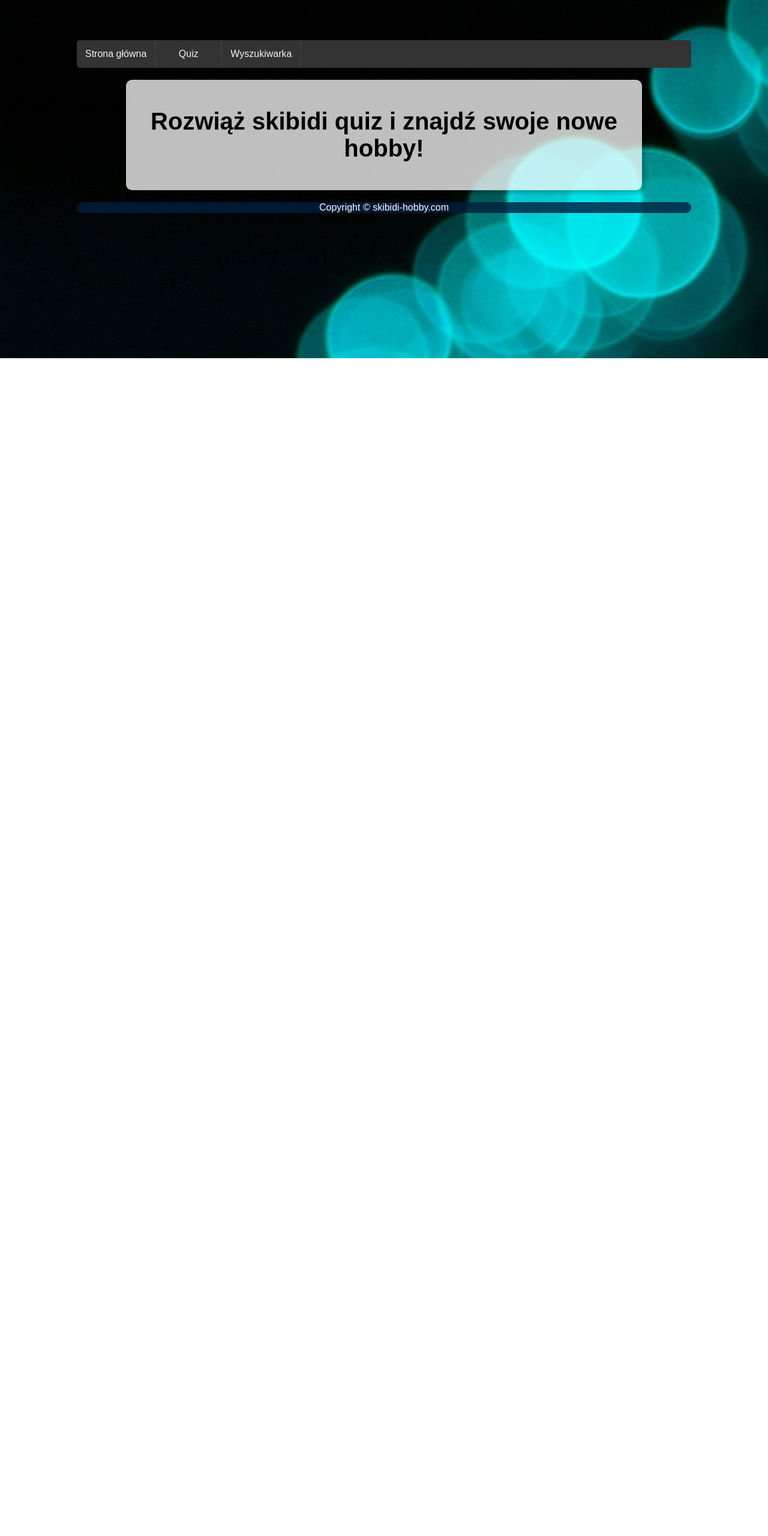
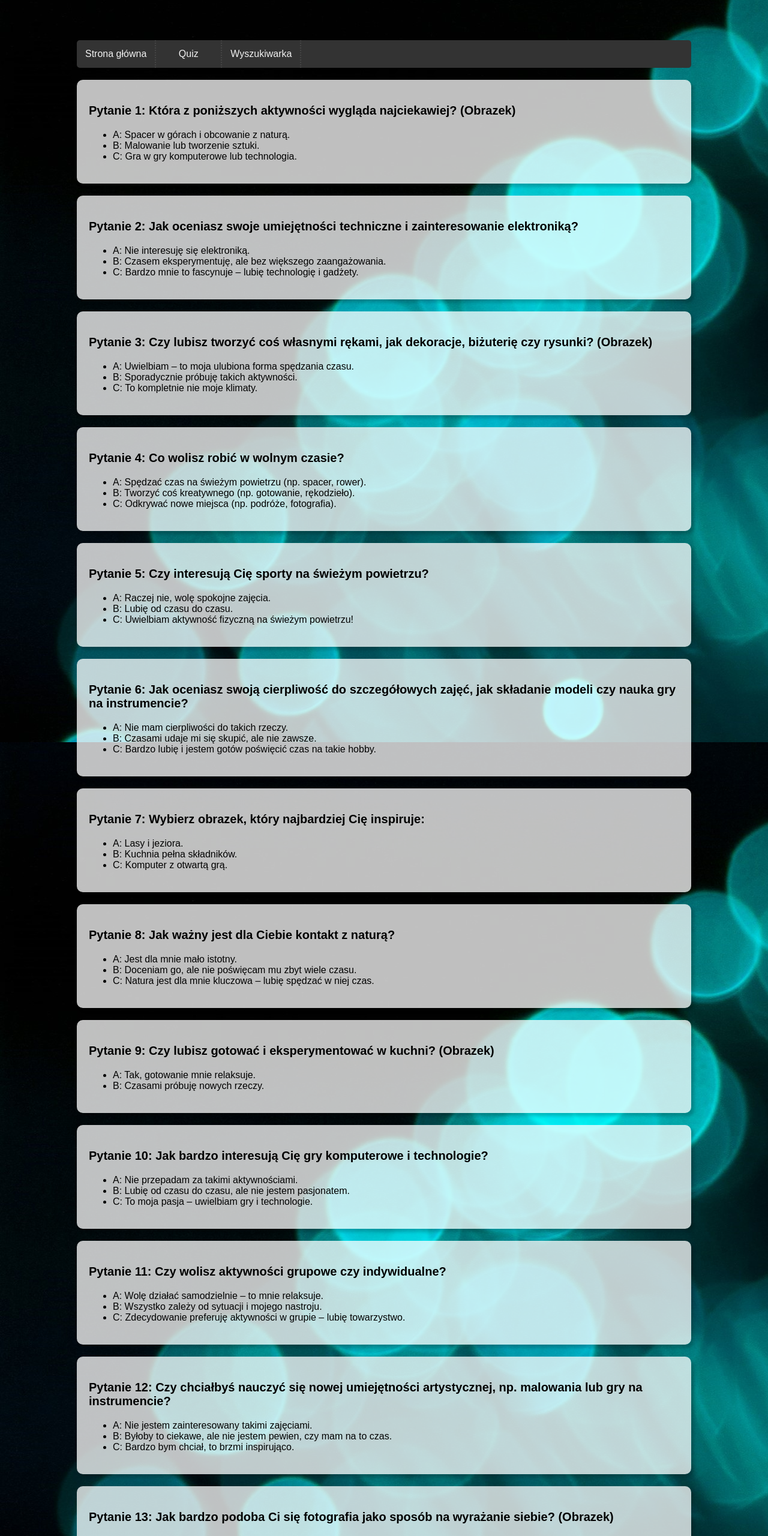
Before and after one commit to randomnamelester123/hakaton2024-skibidi-sigma-rizzlers, a React (Create React App) app in the folder frontend/hackathon2024/: page /quiz in a window 1280 px wide. Shown: the part 203-2763 px from the top of the page at 60% size. Before the commit the page ends 800 px from the top, so only its background shows below. Built offline with nearby package versions, Linux system fonts and the light colour scheme; a web font is replaced by a local one.

Commit message:
Odczytywanie pytań z quizu

```diff
--- a/frontend/hackathon2024/package.json
+++ b/frontend/hackathon2024/package.json
@@ -6,6 +6,7 @@
     "@testing-library/jest-dom": "^5.17.0",
     "@testing-library/react": "^13.4.0",
     "@testing-library/user-event": "^13.5.0",
+    "axios": "^1.7.8",
     "react": "^18.3.1",
     "react-dom": "^18.3.1",
     "react-router-dom": "^7.0.1",
--- /dev/null
+++ b/frontend/hackathon2024/public/question_template.json
@@ -0,0 +1,136 @@
+[
+  {
+    "id_pytania": 1,
+    "text_pytania": "Która z poniższych aktywności wygląda najciekawiej? (Obrazek)",
+    "answers": [
+      { "id": "A", "text": "Spacer w górach i obcowanie z naturą." },
+      { "id": "B", "text": "Malowanie lub tworzenie sztuki." },
+      { "id": "C", "text": "Gra w gry komputerowe lub technologia." }
+    ]
+  },
+  {
+    "id_pytania": 2,
+    "text_pytania": "Jak oceniasz swoje umiejętności techniczne i zainteresowanie elektroniką?",
+    "answers": [
+      { "id": "A", "text": "Nie interesuję się elektroniką." },
+      { "id": "B", "text": "Czasem eksperymentuję, ale bez większego zaangażowania." },
+      { "id": "C", "text": "Bardzo mnie to fascynuje – lubię technologię i gadżety." }
+    ]
+  },
+  {
+    "id_pytania": 3,
+    "text_pytania": "Czy lubisz tworzyć coś własnymi rękami, jak dekoracje, biżuterię czy rysunki? (Obrazek)",
+    "answers": [
+      { "id": "A", "text": "Uwielbiam – to moja ulubiona forma spędzania czasu." },
+      { "id": "B", "text": "Sporadycznie próbuję takich aktywności." },
+      { "id": "C", "text": "To kompletnie nie moje klimaty." }
+    ]
+  },
+  {
+    "id_pytania": 4,
+    "text_pytania": "Co wolisz robić w wolnym czasie?",
+    "answers": [
+      { "id": "A", "text": "Spędzać czas na świeżym powietrzu (np. spacer, rower)." },
+      { "id": "B", "text": "Tworzyć coś kreatywnego (np. gotowanie, rękodzieło)." },
+      { "id": "C", "text": "Odkrywać nowe miejsca (np. podróże, fotografia)." }
+    ]
+  },
+  {
+    "id_pytania": 5,
+    "text_pytania": "Czy interesują Cię sporty na świeżym powietrzu?",
+    "answers": [
+      { "id": "A", "text": "Raczej nie, wolę spokojne zajęcia." },
+      { "id": "B", "text": "Lubię od czasu do czasu." },
+      { "id": "C", "text": "Uwielbiam aktywność fizyczną na świeżym powietrzu!" }
+    ]
+  },
+  {
+    "id_pytania": 6,
+    "text_pytania": "Jak oceniasz swoją cierpliwość do szczegółowych zajęć, jak składanie modeli czy nauka gry na instrumencie?",
+    "answers": [
+      { "id": "A", "text": "Nie mam cierpliwości do takich rzeczy." },
+      { "id": "B", "text": "Czasami udaje mi się skupić, ale nie zawsze." },
+      { "id": "C", "text": "Bardzo lubię i jestem gotów poświęcić czas na takie hobby." }
+    ]
+  },
+  {
+    "id_pytania": 7,
+    "text_pytania": "Wybierz obrazek, który najbardziej Cię inspiruje:",
+    "answers": [
+      { "id": "A", "text": "Lasy i jeziora." },
+      { "id": "B", "text": "Kuchnia pełna składników." },
+      { "id": "C", "text": "Komputer z otwartą grą." }
+    ]
+  },
+  {
+    "id_pytania": 8,
+    "text_pytania": "Jak ważny jest dla Ciebie kontakt z naturą?",
+    "answers": [
+      { "id": "A", "text": "Jest dla mnie mało istotny." },
+      { "id": "B", "text": "Doceniam go, ale nie poświęcam mu zbyt wiele czasu." },
+      { "id": "C", "text": "Natura jest dla mnie kluczowa – lubię spędzać w niej czas." }
+    ]
+  },
+  {
+    "id_pytania": 9,
+    "text_pytania": "Czy lubisz gotować i eksperymentować w kuchni? (Obrazek)",
+    "answers": [
+      { "id": "A", "text": "Tak, gotowanie mnie relaksuje." },
+      { "id": "B", "text": "Czasami próbuję nowych rzeczy." }
+    ]
+  },
+  {
+    "id_pytania": 10,
+    "text_pytania": "Jak bardzo interesują Cię gry komputerowe i technologie?",
+    "answers": [
+      { "id": "A", "text": "Nie przepadam za takimi aktywnościami." },
+      { "id": "B", "text": "Lubię od czasu do czasu, ale nie jestem pasjonatem." },
+      { "id": "C", "text": "To moja pasja – uwielbiam gry i technologie." }
+    ]
+  },
+  {
+    "id_pytania": 11,
+    "text_pytania": "Czy wolisz aktywności grupowe czy indywidualne?",
+    "answers": [
+      { "id": "A", "text": "Wolę działać samodzielnie – to mnie relaksuje." },
+      { "id": "B", "text": "Wszystko zależy od sytuacji i mojego nastroju." },
+      { "id": "C", "text": "Zdecydowanie preferuję aktywności w grupie – lubię towarzystwo." }
+    ]
+  },
+  {
+    "id_pytania": 12,
+    "text_pytania": "Czy chciałbyś nauczyć się nowej umiejętności artystycznej, np. malowania lub gry na instrumencie?",
+    "answers": [
+      { "id": "A", "text": "Nie jestem zainteresowany takimi zajęciami." },
+      { "id": "B", "text": "Byłoby to ciekawe, ale nie jestem pewien, czy mam na to czas." },
+      { "id": "C", "text": "Bardzo bym chciał, to brzmi inspirująco." }
+    ]
+  },
+  {
+    "id_pytania": 13,
+    "text_pytania": "Jak bardzo podoba Ci się fotografia jako sposób na wyrażanie siebie? (Obrazek)",
+    "answers": [
+      { "id": "A", "text": "Uwielbiam fotografię." },
+      { "id": "B", "text": "Interesuje mnie, ale na razie jej nie próbowałem." },
+      { "id": "C", "text": "To nie dla mnie." }
+    ]
+  },
+  {
+    "id_pytania": 14,
+    "text_pytania": "Czy interesują Cię wycieczki i odkrywanie nowych miejsc? (Obrazek)",
+    "answers": [
+      { "id": "A", "text": "Uwielbiam podróże i odkrywanie nowych kultur." },
+      { "id": "B", "text": "Lubię czasem wybrać się w nowe miejsce." },
+      { "id": "C", "text": "Wolę zostawać w znanych mi miejscach." }
+    ]
+  },
+  {
+    "id_pytania": 15,
+    "text_pytania": "Jak bardzo interesuje Cię nauka o roślinach, ogrodnictwo lub praca w ogrodzie?",
+    "answers": [
+      { "id": "A", "text": "Nie jestem tym zainteresowany – to nie dla mnie." },
+      { "id": "B", "text": "Czasem myślę, że mogłoby to być ciekawe, ale nie próbowałem/am." },
+      { "id": "C", "text": "Bardzo mnie to fascynuje – uwielbiam zajmować się roślinami." }
+    ]
+  }
+]
--- a/frontend/hackathon2024/src/components/pages/quiz.jsx
+++ b/frontend/hackathon2024/src/components/pages/quiz.jsx
@@ -4,24 +4,12 @@ import Navigation from "../navigation/navigation";
 import Footer from "../footer/footer";
 import QuizSolver from "../quizSolver/quizSolver";
 
-const question1 = {
-    "_id": "questionId",
-    "questionText": "Jakie aktywno?ci Ci? interesuj??",
-    "answers": [
-    { "id": "A", "text": "Artystyczne (np. malowanie, rysowanie, fotografia)", "tags": ["artystyczne"] },
-    { "id": "B", "text": "Sportowe (np. bieganie, pi?ka no?na, joga)", "tags": ["sportowe"] },
-    { "id": "C", "text": "Naukowe (np. astronomia, biologia, chemia)", "tags": ["naukowe"] },
-    { "id": "D", "text": "Techniczne (np. programowanie, majsterkowanie, robotyka)", "tags": ["techniczne"] }
-    ],
-    "nextQuestionId": "nextQuestionId"
-};
-
 function Quiz(){
     return(
         <div className='mainContainer'>
             <Header/>
             <Navigation/>
-            <QuizSolver question={question1}/>
+            <QuizSolver address='/question_template.json'/>
             <Footer/>
         </div>
     );
--- a/frontend/hackathon2024/src/components/quizSolver/quizSolver.css
+++ b/frontend/hackathon2024/src/components/quizSolver/quizSolver.css
@@ -1,4 +1,4 @@
-.container{
+.pytanie{
     box-shadow: 5px 5px 5px rgba(0, 0, 0, 0.2);
     background-color: rgba(255, 255, 255, 0.75);
     margin-top: 20px;
@@ -6,3 +6,8 @@
     border-radius: 10px;
     padding: 20px;
 }
+
+.pytanie p{
+    font-size: 20px;
+    font-weight: bold;
+}
--- a/frontend/hackathon2024/src/components/quizSolver/quizSolver.jsx
+++ b/frontend/hackathon2024/src/components/quizSolver/quizSolver.jsx
@@ -1,15 +1,46 @@
-import React from "react";
+import {Component, React, useEffect} from "react";
 import './quizSolver.css';
+import axios from "axios";
 
-function QuizSolver(props){
-    return(
-        <div className='container'>
-            <h1>Rozwiąż skibidi quiz i znajdź swoje nowe hobby!</h1>
+class QuizSolver extends Component{
+    state = {
+        questions: null,
+    };
+
+    componentDidMount(){
+        axios.get(this.props.address).then(res => {
+            this.setState({
+                questions: res.data,
+            });
+        })
+        .catch(error => {
+            console.error("Błąd zapytania API:", error);
+        });
+    }
+
+    render(){
+        const questionsList = this.state.questions && this.state.questions.map(question =>{
+            return(
+                <div className='pytanie'>
+                    <p>Pytanie {question.id_pytania}: {question.text_pytania}</p>
+                    <ul>
+                        {question.answers.map(answer => (
+                            <li key={answer.id}>
+                            {answer.id}: {answer.text}
+                            </li>
+                        ))}
+                    </ul>
+                </div>
+            );
+        });
+
+
+        return(
             <div>
-
+                {questionsList ? questionsList : <h1>Nie udało się wczytać bazy pytań :(</h1>}
             </div>
-        </div>
-    );
+        );
+    }
 }
 
 export default QuizSolver;
```
Also changed, not shown: 1 other file (tests, documents, lock files or other folders).
